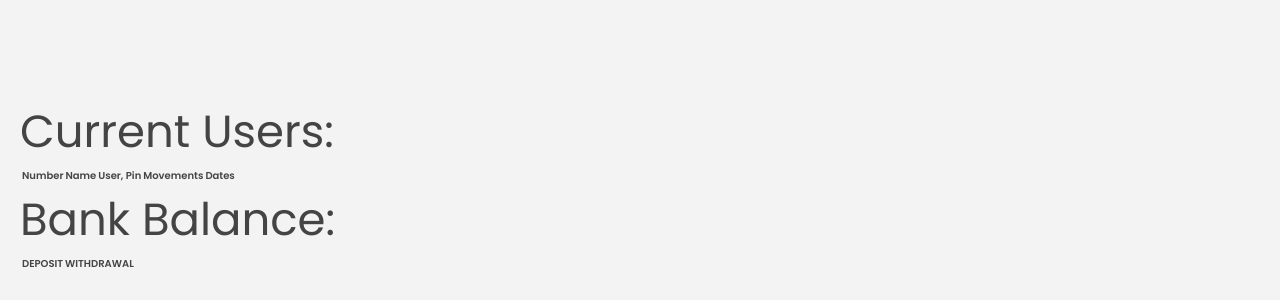
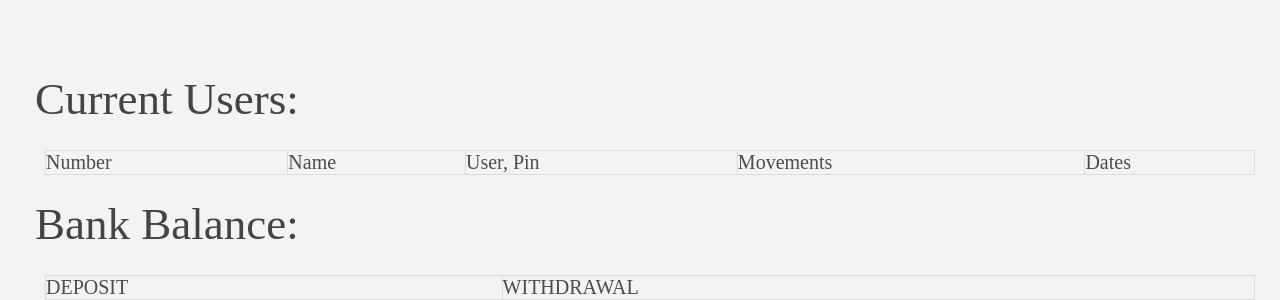
Before and after one commit to ariyagoudarzi/javascript-bankist-app, a plain HTML site: page index.html in a window 1280 px wide. Shown: the part 881-1181 px from the top of the page. Before the commit the page ends 1155 px from the top, so only its background shows below. Drawn offline with Linux system fonts and the light colour scheme.

Commit message:
Update style.css

```diff
--- a/style.css
+++ b/style.css
@@ -19,6 +19,7 @@
   margin: 0;
   padding: 0;
   box-sizing: inherit;
+  font-family: "IranSans";
 }
 
 html {
@@ -27,7 +28,6 @@ html {
 }
 
 body {
-  font-family: "Poppins", sans-serif;
   color: #444;
   background-color: #f3f3f3;
   height: 100vh;
@@ -124,6 +124,35 @@ nav {
   margin-bottom: -0.2rem;
 }
 
+.users-label {
+  font-size: 2.2rem;
+  font-weight: 500;
+  margin-bottom: -0.2rem;
+}
+
+table {
+  border-collapse: collapse;
+  width: 100%;
+  font-size: 20px;
+  color: #4c4c4c;
+  margin: 25px 10px;
+  font-weight: 500;
+}
+
+td,
+th {
+  border: 1px solid #dddddd;
+  text-align: left;
+  padding: 0;
+  font-size: 20px;
+  color: #4c4c4c;
+  font-weight: 500;
+}
+
+table > *:nth-child(even) {
+  background-color: #ffffff;
+}
+
 .balance__date {
   font-size: 1.4rem;
   color: #888;
@@ -132,6 +161,11 @@ nav {
 .balance__value {
   font-size: 4.5rem;
   font-weight: 400;
+}
+
+.bank-balance,
+.users {
+  margin: 25px 15px;
 }
 
 /* MOVEMENTS */
@@ -379,3 +413,17 @@ h2 {
     margin: 5px auto;
   }
 }
+
+.delete-user {
+  padding: 0;
+  background: none;
+  border: none;
+  cursor: pointer;
+  font-size: 25px;
+}
+
+.date-time-table {
+  font-size: 15px;
+  color: #4c4c4c;
+  padding: 6px;
+}
```
